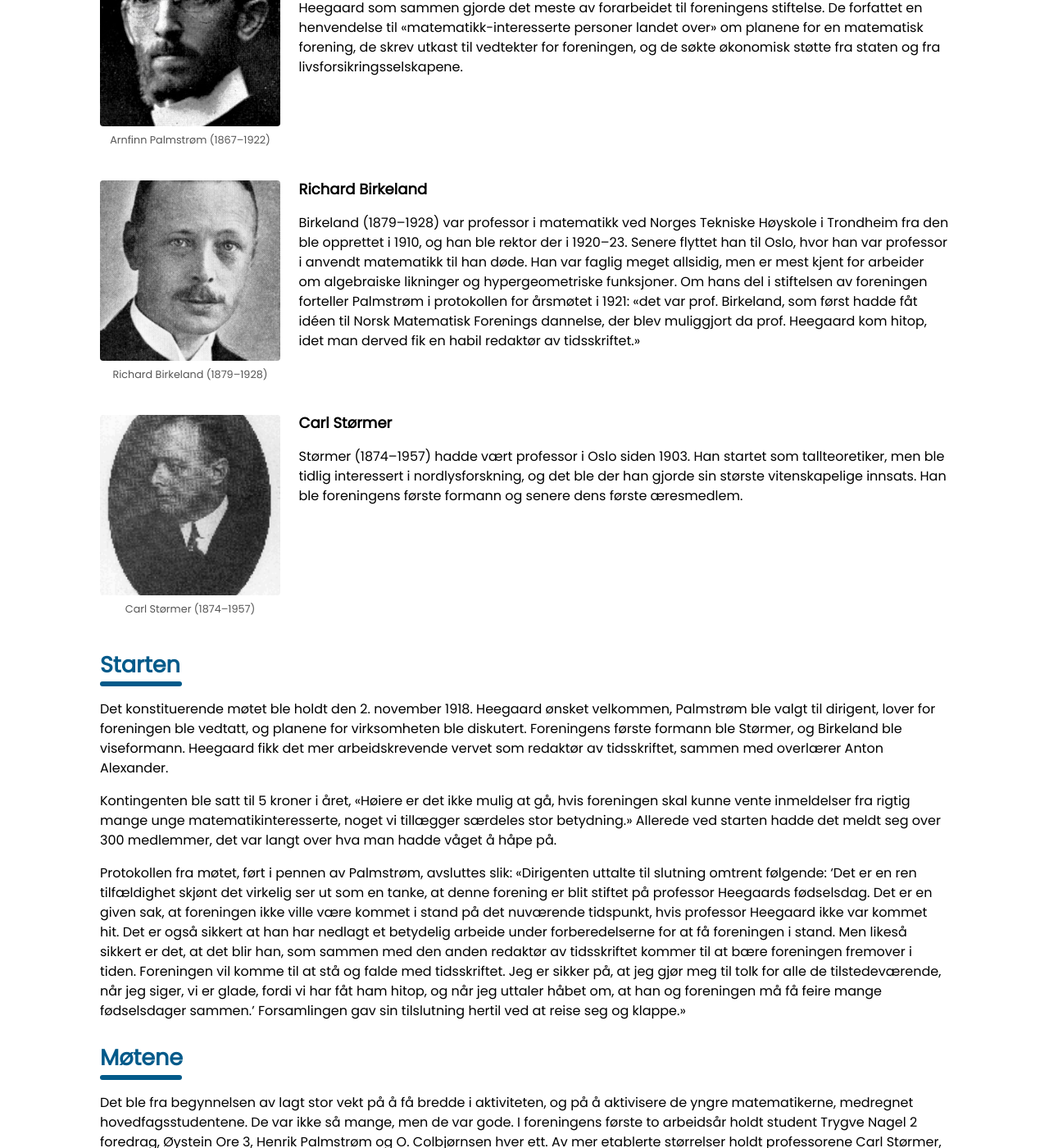
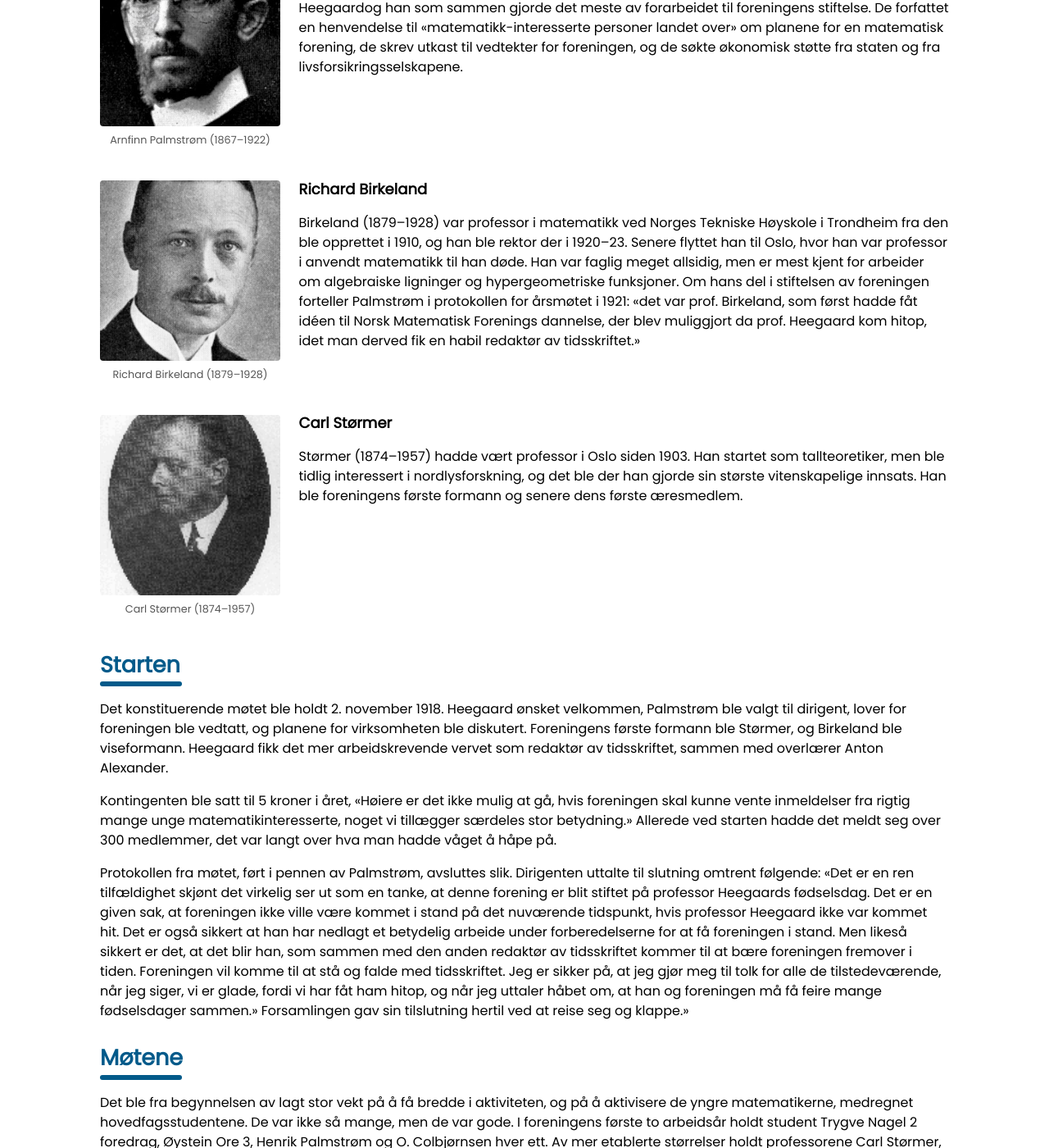
Before and after one commit to ballerin/nmf-website, a Jekyll site: the page built from _pages/historie.html, in a window 1280 px wide and 1400 px high, scrolled down 1075 px. Shown: the whole window at 82% size. Built offline with Jekyll 4.4.1, drawn with Linux system fonts in a browser that asks for light colours; some of the changed text lies outside the part shown.

Commit message:
små endringer i foreningshistorie

```diff
--- a/_pages/donasjon.html
+++ b/_pages/donasjon.html
@@ -31,9 +31,7 @@
   <p><b>BIC/SWIFT:</b> SPAREBANK1NO22</p>
   <p>Merk betalingen med <em>«Donasjon»</em> og gjerne ditt navn.</p>
 
-  <div class="w3-card-4 w3-round-large w3-pale-blue w3-padding w3-margin-top" style="border-left: 4px solid var(--nmf-primary);">
-    <p style="margin:0;">Alle donasjoner, uansett størrelse, er verdifulle for oss. Har du spørsmål om donasjoner, eller ønsker du å støtte spesielle arrangementer og eventuelt å ha spesielle profileringer, er du hjertelig velkommen til å ta kontakt.</p>
-  </div>
+  <p style="font-style: italic;">Alle donasjoner, uansett størrelse, er verdifulle for oss. Har du spørsmål om donasjoner, eller ønsker du å støtte spesielle arrangementer og eventuelt å ha spesielle profileringer, er du hjertelig velkommen til å ta kontakt.</p>
 
   {% include section_heading.html level="h3" title="Kontakt" id="kontakt" %}
   <p>For spørsmål om donasjoner, ta kontakt på e-post: <a href="mailto:nmf@matematikkforeningen.no">nmf@matematikkforeningen.no</a>.</p>
--- a/_pages/historie.html
+++ b/_pages/historie.html
@@ -59,7 +59,7 @@
       <figcaption>Arnfinn Palmstrøm (1867–1922)</figcaption>
     </figure>
     <h3 class="w3-large"><b>Arnfinn Palmstrøm</b></h3>
-    <p>Palmstrøm (1867–1922) var aktuar og ble i 1919 professor i forsikringsmatematikk. Det var han og Heegaard som sammen gjorde det meste av forarbeidet til foreningens stiftelse. De forfattet en henvendelse til «matematikk-interesserte personer landet over» om planene for en matematisk forening, de skrev utkast til vedtekter for foreningen, og de søkte økonomisk støtte fra staten og fra livsforsikringsselskapene.</p>
+    <p>Palmstrøm (1867–1922) var aktuar og ble i 1919 professor i forsikringsmatematikk. Det var Heegaardog han som sammen gjorde det meste av forarbeidet til foreningens stiftelse. De forfattet en henvendelse til «matematikk-interesserte personer landet over» om planene for en matematisk forening, de skrev utkast til vedtekter for foreningen, og de søkte økonomisk støtte fra staten og fra livsforsikringsselskapene.</p>
   </div>
 
   <div class="bio">
@@ -69,7 +69,7 @@
       <figcaption>Richard Birkeland (1879–1928)</figcaption>
     </figure>
     <h3 class="w3-large"><b>Richard Birkeland</b></h3>
-    <p>Birkeland (1879–1928) var professor i matematikk ved Norges Tekniske Høyskole i Trondheim fra den ble opprettet i 1910, og han ble rektor der i 1920–23. Senere flyttet han til Oslo, hvor han var professor i anvendt matematikk til han døde. Han var faglig meget allsidig, men er mest kjent for arbeider om algebraiske likninger og hypergeometriske funksjoner. Om hans del i stiftelsen av foreningen forteller Palmstrøm i protokollen for årsmøtet i 1921: «det var prof. Birkeland, som først hadde fåt idéen til Norsk Matematisk Forenings dannelse, der blev muliggjort da prof. Heegaard kom hitop, idet man derved fik en habil redaktør av tidsskriftet.»</p>
+    <p>Birkeland (1879–1928) var professor i matematikk ved Norges Tekniske Høyskole i Trondheim fra den ble opprettet i 1910, og han ble rektor der i 1920–23. Senere flyttet han til Oslo, hvor han var professor i anvendt matematikk til han døde. Han var faglig meget allsidig, men er mest kjent for arbeider om algebraiske ligninger og hypergeometriske funksjoner. Om hans del i stiftelsen av foreningen forteller Palmstrøm i protokollen for årsmøtet i 1921: «det var prof. Birkeland, som først hadde fåt idéen til Norsk Matematisk Forenings dannelse, der blev muliggjort da prof. Heegaard kom hitop, idet man derved fik en habil redaktør av tidsskriftet.»</p>
   </div>
 
   <div class="bio">
@@ -83,11 +83,11 @@
   </div>
 
   {% include section_heading.html level="h3" title="Starten" id="starten" %}
-  <p>Det konstituerende møtet ble holdt den 2. november 1918. Heegaard ønsket velkommen, Palmstrøm ble valgt til dirigent, lover for foreningen ble vedtatt, og planene for virksomheten ble diskutert. Foreningens første formann ble Størmer, og Birkeland ble viseformann. Heegaard fikk det mer arbeidskrevende vervet som redaktør av tidsskriftet, sammen med overlærer Anton Alexander.</p>
+  <p>Det konstituerende møtet ble holdt 2. november 1918. Heegaard ønsket velkommen, Palmstrøm ble valgt til dirigent, lover for foreningen ble vedtatt, og planene for virksomheten ble diskutert. Foreningens første formann ble Størmer, og Birkeland ble viseformann. Heegaard fikk det mer arbeidskrevende vervet som redaktør av tidsskriftet, sammen med overlærer Anton Alexander.</p>
 
   <p>Kontingenten ble satt til 5 kroner i året, «Høiere er det ikke mulig at gå, hvis foreningen skal kunne vente inmeldelser fra rigtig mange unge matematikinteresserte, noget vi tillægger særdeles stor betydning.» Allerede ved starten hadde det meldt seg over 300 medlemmer,  det var langt over hva man hadde våget å håpe på.</p>
 
-  <p>Protokollen fra møtet, ført i pennen av Palmstrøm, avsluttes slik: «Dirigenten uttalte til slutning omtrent følgende: ‘Det er en ren tilfældighet skjønt det virkelig ser ut som en tanke, at denne forening er blit stiftet på professor Heegaards fødselsdag. Det er en given sak, at foreningen ikke ville være kommet i stand på det nuværende tidspunkt, hvis professor Heegaard ikke var kommet hit. Det er også sikkert at han har nedlagt et betydelig arbeide under forberedelserne for at få foreningen i stand. Men likeså sikkert er det, at det blir han, som sammen med den anden redaktør av tidsskriftet kommer til at bære foreningen fremover i tiden. Foreningen vil komme til at stå og falde med tidsskriftet. Jeg er sikker på, at jeg gjør meg til tolk for alle de tilstedeværende, når jeg siger, vi er glade, fordi vi har fåt ham hitop, og når jeg uttaler håbet om, at han og foreningen må få feire mange fødselsdager sammen.’ Forsamlingen gav sin tilslutning hertil ved at reise seg og klappe.»</p>
+  <p>Protokollen fra møtet, ført i pennen av Palmstrøm, avsluttes slik. Dirigenten uttalte til slutning omtrent følgende: «Det er en ren tilfældighet skjønt det virkelig ser ut som en tanke, at denne forening er blit stiftet på professor Heegaards fødselsdag. Det er en given sak, at foreningen ikke ville være kommet i stand på det nuværende tidspunkt, hvis professor Heegaard ikke var kommet hit. Det er også sikkert at han har nedlagt et betydelig arbeide under forberedelserne for at få foreningen i stand. Men likeså sikkert er det, at det blir han, som sammen med den anden redaktør av tidsskriftet kommer til at bære foreningen fremover i tiden. Foreningen vil komme til at stå og falde med tidsskriftet. Jeg er sikker på, at jeg gjør meg til tolk for alle de tilstedeværende, når jeg siger, vi er glade, fordi vi har fåt ham hitop, og når jeg uttaler håbet om, at han og foreningen må få feire mange fødselsdager sammen.» Forsamlingen gav sin tilslutning hertil ved at reise seg og klappe.»</p>
 
   {% include section_heading.html level="h3" title="Møtene" id="motene" %}
   <p>Det ble fra begynnelsen av lagt stor vekt på å få bredde i aktiviteten, og på å aktivisere de yngre matematikerne, medregnet hovedfagsstudentene. De var ikke så mange, men de var gode. I foreningens første to arbeidsår holdt student Trygve Nagel 2 foredrag, Øystein Ore 3, Henrik Palmstrøm og O. Colbjørnsen hver ett. Av mer etablerte størrelser holdt professorene Carl Størmer, Poul Heegaard, Richard Birkeland og Alf Guldberg foredrag, og rektor Magnus Alfsen innledet til diskusjon om det burde undervises i infinitesimalregning i gymnaset. </p>
@@ -106,16 +106,16 @@
 
   <p>Dilemmaet fikk en lykkelig løsning ved at Heegaard klarte å reise penger fra interesserte privatpersoner til å gi ut «Norsk Matematisk Forenings Skrifter,» som i årenes løp kom med omkring 40 avhandlinger. Trygve Nagel, Øystein Ore, Thoralf Skolem og Ragnar Frisch er blant dem som har fått noen av sine første arbeider trykt der.</p>
 
-  <p>Foreningen arbeidet også energisk for å skaffe penger til å utgi Sophus Lies samlede avhandlinger. De ble redigert av Friedrich Engel i samarbeid med Heegaard. Det første bindet (bind VI) kom i 1921, det siste (bind VII), med etterlatte arbeider, ikke før i 1960.</p>
+  <p>Foreningen arbeidet også energisk for å skaffe penger til å utgi Sophus Lies samlede avhandlinger. De ble redigert av Friedrich Engel i samarbeid med Heegaard. Det første bindet (bind I) kom i 1921, det siste (bind VII), med etterlatte arbeider, ikke før i 1960.</p>
 
   {% include section_heading.html level="h3" title="Abelkonkurransen" id="abelkonkurransen" %}
   <p>Helt fra starten av var premieoppgavene et viktig innslag i tidsskriftet. Det begynte med at en ingeniør Harald Irgens, fra Bergen, ved foreningens stiftelse ga 100 kroner til foreningens drift, og etter forslag fra styret ble det bestemt at pengene skulle brukes til premiering av skoleelever for løsning av oppgavene i tidsskriftet.</p>
 
   <p>Senere ble «Kronprinsens premie» utdelt årlig til midt i 1970-årene. I 1980 gjenoppsto den i ny form, som «Abelkonkurransen.» Den første vinner av premien var Severin Jensen, Arendal. Den første kvinnelige vinner var Gudrun Olden, Stavanger, i 1928.</p>
 
-  {% include section_heading.html level="h3" title="Foreningens formenn" id="formenn" %}
+  {% include section_heading.html level="h3" title="Foreningens ledere" id="ledere" %}
   <div class="w3-padding"></div>
-  <table class="site-table" style="max-width:640px" aria-describedby="formenn-caption">
+  <table class="site-table" style="max-width:640px" aria-describedby="ledere-caption">
     <thead>
       <tr>
         <th scope="col">Periode</th>
```
Also changed, not shown: other parts of _pages/historie.html (+1 -1 lines), _pages/styremedlemmer.html (+17 -0 lines), _posts/nyheter/2025-08-22-generalforsamling-2025 .md (+1 -1 lines).
